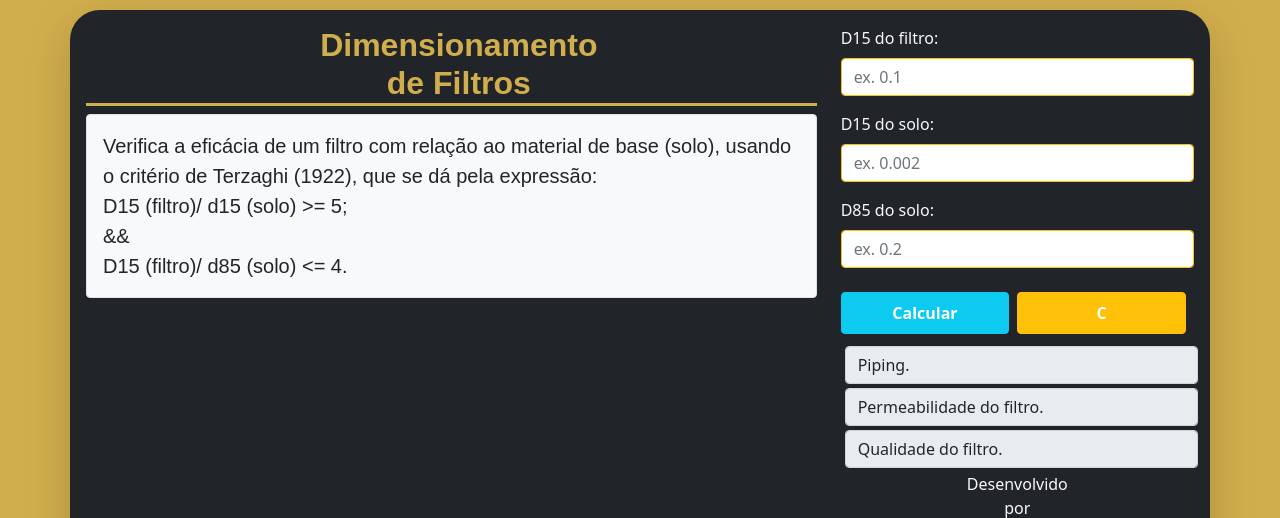
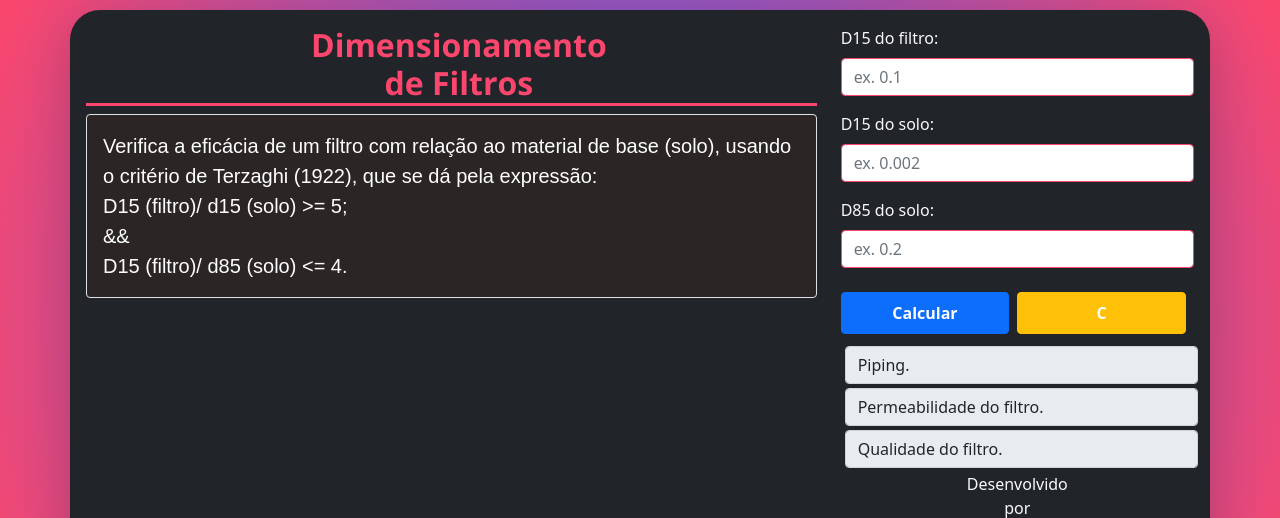
Before and after one commit to samuelcavalcantii/Filtro_Terzaghi, a plain HTML site: page index.html in a window 1280 px wide. Shown: the top 518 px of the page. Drawn offline with nearby package versions, Linux system fonts and the light colour scheme.

Commit message:
Mudança no layout

```diff
--- a/index.html
+++ b/index.html
@@ -9,14 +9,17 @@
     <link href="style.css" rel="stylesheet" type="text/css" />
     <script src="https://cdn.jsdelivr.net/npm/@popperjs/core@2.10.2/dist/umd/popper.min.js" integrity="sha384-7+zCNj/IqJ95wo16oMtfsKbZ9ccEh31eOz1HGyDuCQ6wgnyJNSYdrPa03rtR1zdB" crossorigin="anonymous"></script>
     <script src="https://cdn.jsdelivr.net/npm/bootstrap@5.1.3/dist/js/bootstrap.min.js" integrity="sha384-QJHtvGhmr9XOIpI6YVutG+2QOK9T+ZnN4kzFN1RtK3zEFEIsxhlmWl5/YESvpZ13" crossorigin="anonymous"></script>
+    <link rel="preconnect" href="https://fonts.googleapis.com">
+    <link rel="preconnect" href="https://fonts.gstatic.com" crossorigin>
+    <link href="https://fonts.googleapis.com/css2?family=Open+Sans:wght@700&display=swap" rel="stylesheet">
     <style>
-      @import url('https://fonts.googleapis.com/css2?family=Open+Sans:wght@300&display=swap');
+
       *{
         padding: 0px;
         margin:0px;
       }
       main{
-        background: #d1ae4d;
+        background: radial-gradient(circle, rgba(63,94,251,1) 0%, rgba(252,70,107,1) 100%);
         height: 100%;
         padding: 10px;
 
@@ -37,24 +40,36 @@
       }
 
       .container h2{
-        color: #d1ae4d;
+        color: rgba(252,70,109,1);
         font-weight: bold;
-        border-bottom: 3px solid  #d1ae4d;
+        border-bottom: 3px solid  rgba(252,70,109,1);
         font-size: 2rem;
         padding-left: 15px;
-        font-family: "Opens Sans", sans-serif;
+        font-family: 'Open Sans', sans-serif;
       }
       .container p{
-        /*color: white;
+        color: white;
+
         /*border-bottom: 3px solid #27C486;
         padding-bottom: 15px;*/
         font-family: "Opens Sans", sans-serif;
 
 
+
+
       }
+      .lead{
+        background: #2b2525;
+      }
+
+
+
       .btn{
         color: white;
         font-weight: bold;
+      }
+      #num1, #num2, #num3{
+        border-color: rgba(252,70,109,1);
       }
     </style>
 
@@ -65,7 +80,7 @@
         <div class="row ">
           <div class=" col-12 col-md-8 ">
             <h2 class="display-4 text-center">Dimensionamento <br>de Filtros</h2>
-             <P class="lead p-3 bg-light border rounded">Verifica a eficácia de um filtro com relação ao material de base (solo), usando o critério de Terzaghi (1922), que se dá pela expressão:<br> D15 (filtro)/ d15 (solo) >= 5; <br>&& <br>D15 (filtro)/ d85 (solo) <= 4.
+             <P class="lead p-3  border rounded">Verifica a eficácia de um filtro com relação ao material de base (solo), usando o critério de Terzaghi (1922), que se dá pela expressão:<br> D15 (filtro)/ d15 (solo) >= 5; <br>&& <br>D15 (filtro)/ d85 (solo) <= 4.
              <hr class=" d-sm-none bg-light my-4">
 
              </P>
@@ -74,18 +89,18 @@
             <form >
               <div class="form-group mb-3 ">
                 <label for="formGroupExampleInput" class="form-label text-light ">D15 do filtro: </label>
-                <input type="number" class="form-control border border-warning" id="num1" placeholder="ex. 0.1" autocomplete="off" required>
+                <input type="number" class="form-control" id="num1" placeholder="ex. 0.1" autocomplete="off" required>
               </div>
               <div class="form-group mb-3">
                 <label for="formGroupExampleInput2" class="form-label text-light">D15 do solo: </label>
-                <input type="number" class="form-control border border-warning " id="num2" placeholder="ex. 0.002" autocomplete="off" required>
+                <input type="number" class="form-control" id="num2" placeholder="ex. 0.002" autocomplete="off" required>
               </div>
               <div class="form-group mb-3">
                 <label for="formGroupExampleInput2" class="form-label text-light">D85 do solo:</label>
-                <input type="number" class="form-control border border-warning " id="num3" required placeholder="ex. 0.2 " autocomplete="off" >
+                <input type="number" class="form-control" id="num3" required placeholder="ex. 0.2 " autocomplete="off" >
               </div>
               <div class=" d-flex bd-highlight">
-                <input class=" m-auto p-2 w-100 bd-highlight  btn btn-info" onclick="calcular()" type="button" value="Calcular" >
+                <input class=" m-auto p-2 w-100 bd-highlight  btn btn-primary" onclick="calcular()" type="button" value="Calcular" >
 
                 <input id="limpar" class=" m-2 p-2 w-100 bd-highlight btn btn-warning" type="reset"  value="C">
 
```
